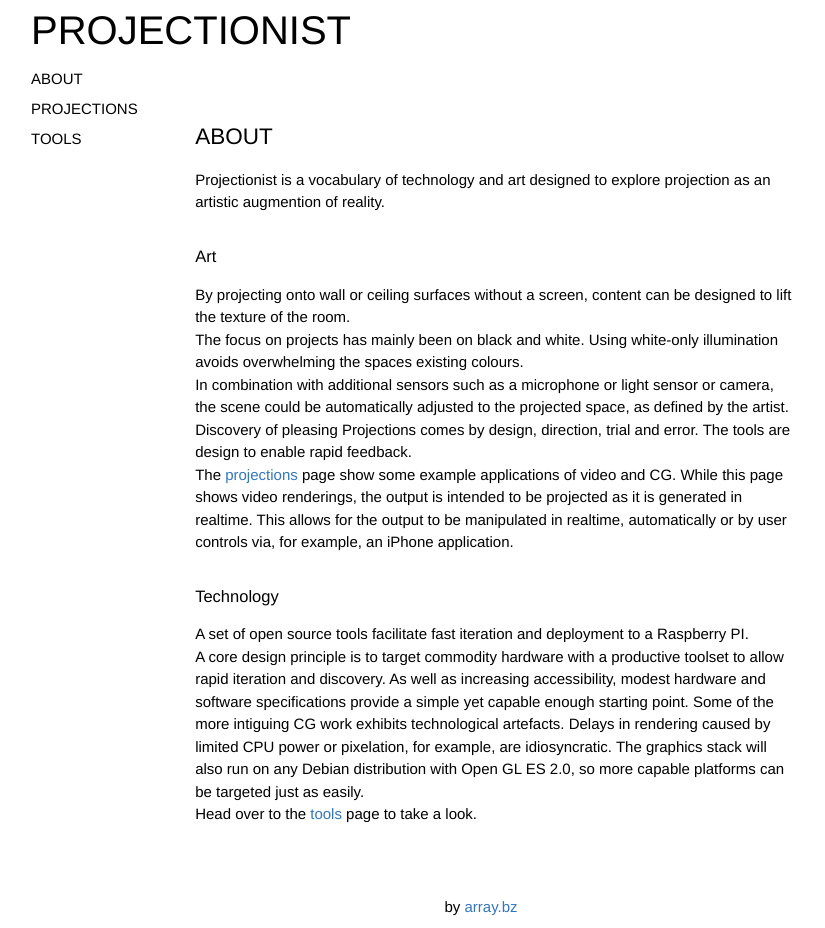
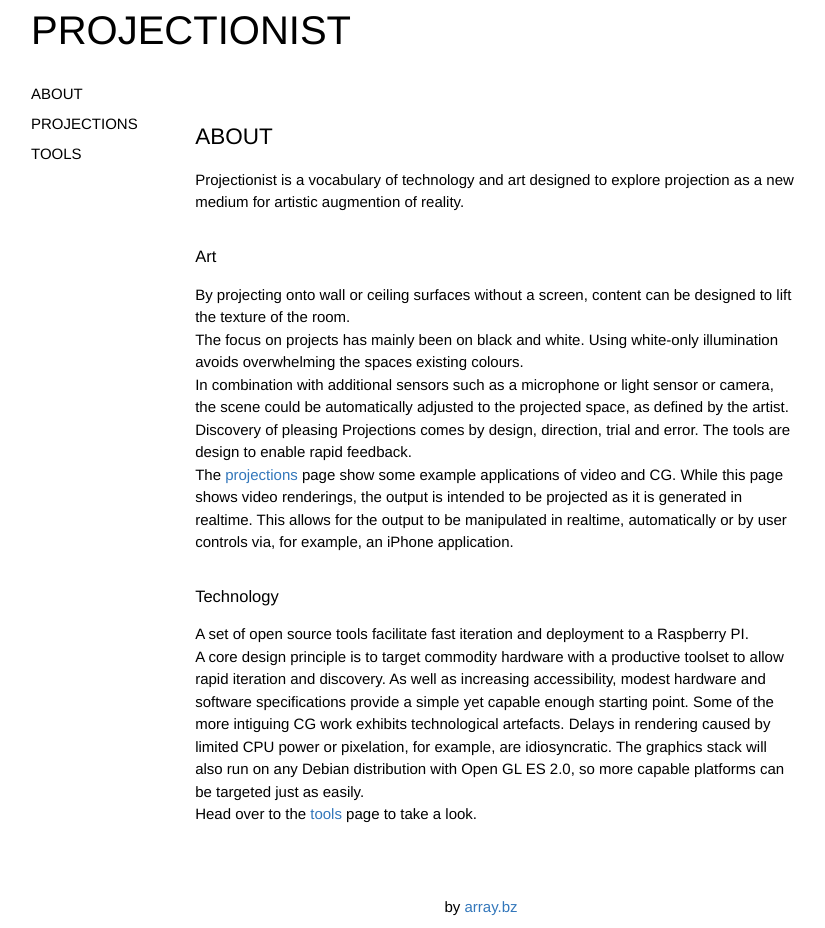
Before and after one commit to projectionist/projectionist.github.io, a Jekyll site: the page built from about.md, in a window 1280 px wide. Shown: the whole page, without its empty margins (159-984 px from the left). Built offline with Jekyll 4.4.1, drawn with Linux system fonts in a browser that asks for light colours; nearby versions of some CDN libraries; Markdown is read by kramdown in place of the engine named in the settings.

Commit message:
fix transform layout issues in FF

```diff
--- a/_sass/_layout.scss
+++ b/_sass/_layout.scss
@@ -1,21 +1,22 @@
 body {
   .site-header {
-    font-size: 40px;
-    margin-bottom: 0;
     text-transform: uppercase;
+    font-size: 16px;
 
     a {
+      font-size: 40px;
+      margin-bottom: 0;
       color: inherit;
       font-weight: 300;
 
       &:hover {
         color: inherit;
       }
-    }
 
-    @include media-query($on-palm) {
-      font-size: 32px;
-      letter-spacing: 0.05em;
+      @include media-query($on-palm) {
+        font-size: 32px;
+        letter-spacing: 0.05em;
+      }
     }
   }
 
@@ -24,6 +25,7 @@
     display: block;
     display: inline-block;
     vertical-align: top;
+    margin-top: $spacing-unit;
 
     a {
       color: inherit;
@@ -34,10 +36,6 @@
 
       &:hover {
         color: inherit;
-      }
-
-      &:active {
-        font-weight: 400;
       }
     }
   }
--- a/_sass/_projectionist.scss
+++ b/_sass/_projectionist.scss
@@ -13,12 +13,7 @@
   font-weight: 500;
   text-transform: uppercase;
 
-  @include blur(2px);
-
-  @include media-query($on-palm) {
-    @include blur(1px);
-    text-align: center;
-  }
+  @include blur(1px);
 
   @include user-select-none();
 
@@ -31,7 +26,7 @@
       @include blur(8px);
     }
     100% {
-      @include blur(2px);
+      @include blur(1px);
     }
   }
   .overlay {
@@ -55,7 +50,7 @@
 
   .overlay {
     z-index: 1000;
-    display: block;
+    display: none;
     position: absolute;
     top: 0;
     left: 0;
@@ -71,8 +66,6 @@
 
       color: $brand-color;
 
-      @include blur(1.25px);
-
       @include media-query($on-palm) {
         font-size: 34px;
         line-height: 34px;
@@ -85,11 +78,25 @@
       font-size: 36px;
       line-height: 36px;
       text-transform: uppercase;
-      padding-left: 5px;
+      font-weight: 500;
 
       @include media-query($on-palm) {
         font-size: 16px;
         line-height: 16px;
+      }
+    }
+
+    .attribution {
+      display: block;
+      bottom: 10px;
+      left: 0px;
+      width: 100%;
+      font-size: 22px;
+      font-weight: 500;
+
+      @include media-query($on-palm) {
+        font-size: 14px;
+        line-height: 14px;
         padding-left: 0;
       }
     }
@@ -98,7 +105,7 @@
       display: block;
       font-size: 25px;
       padding: 100px 5px;
-      color: yellow;
+      color: rgba(255,255,255,0.65);
 
       @include media-query($on-palm) {
         padding: 10px 5px;
@@ -109,20 +116,4 @@
       }
     }
   }
-
-  .attribution {
-    position: fixed;
-    bottom: 10px;
-    left: 0;
-    width: 100%;
-    display: block;
-    font-size: 20px;
-    padding-left: 5px;
-
-    @include media-query($on-palm) {
-      font-size: 11px;
-      line-height: 11px;
-      padding-left: 0;
-    }
-  }
 }
--- a/about.md
+++ b/about.md
@@ -4,7 +4,8 @@
 permalink: /about/
 ---
 
-Projectionist is a vocabulary of technology and art designed to explore projection as an artistic augmention of reality.
+
+Projectionist is a vocabulary of technology and art designed to explore projection as a new medium for artistic augmention of reality.
 
 ## Art
 
--- a/css/main.scss
+++ b/css/main.scss
@@ -17,8 +17,8 @@
 $background-color: white;
 $link-color:       #37B;
 
-$brand-color:      rgba(240, 240, 220, 0.65);
-$branded-link-color: rgba(240, 240, 220, 0.95);
+$brand-color:      rgba(240, 240, 60, 0.65);
+$branded-link-color: rgba(240, 240, 60, 0.95);
 
 $reading-width: 600px;
 
--- a/index.html
+++ b/index.html
@@ -4,8 +4,8 @@
 
 <video id="landing_video"
   poster="https://dl.dropboxusercontent.com/u/1279136/projectionist/projections/snow-straight/poster600.png">
-  <source src="https://dl.dropboxusercontent.com/u/1279136/projectionist/projections/snow-straight/clip600.webm" type='video/webm'>
   <source src="https://dl.dropboxusercontent.com/u/1279136/projectionist/projections/snow-straight/clip600.mp4" type='video/mp4'>
+    <source src="https://dl.dropboxusercontent.com/u/1279136/projectionist/projections/snow-straight/clip600.webm" type='video/webm'>
 </video>
 <div class="overlay">
   <div class="wrapper">
@@ -19,6 +19,6 @@
     <div class="loading">
       loading...
     </div>
+    <a class="attribution" href="http://array.bz">by http://array.bz</a>
   </div>
 </div>
-<a class="attribution" href="http://array.bz">by http://array.bz</a>
```
